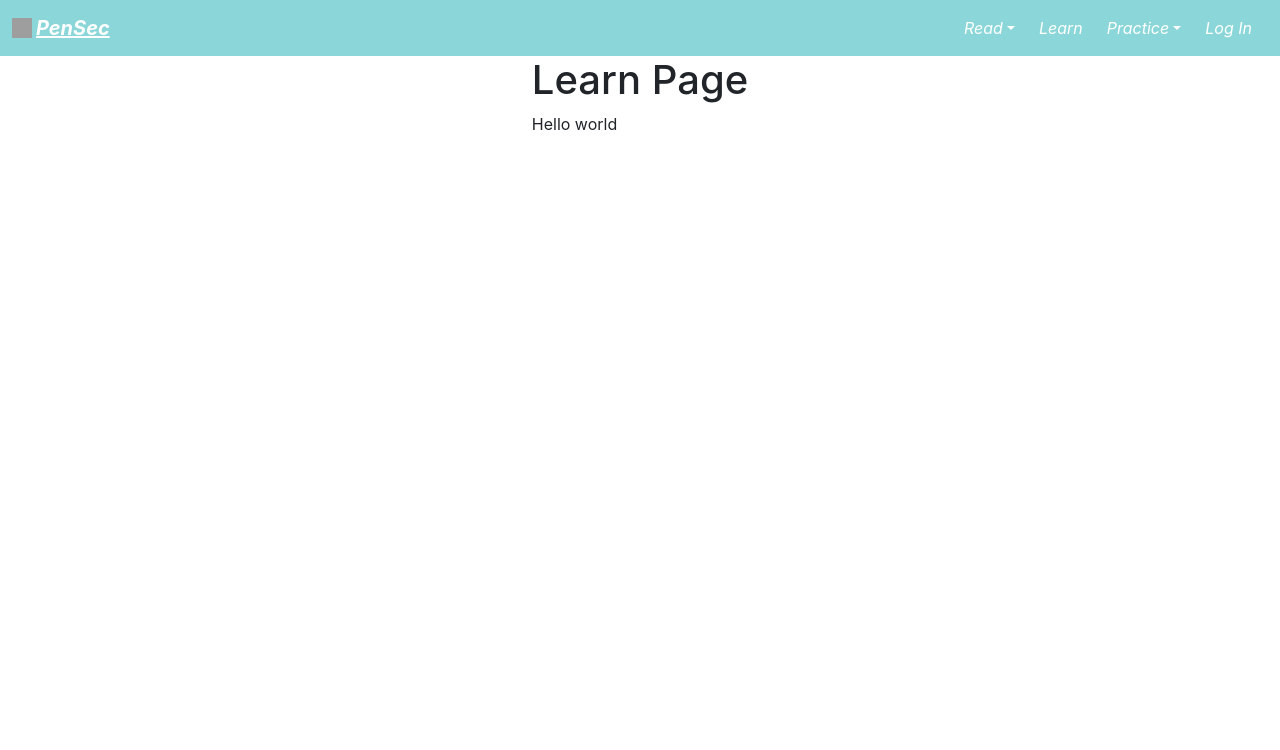
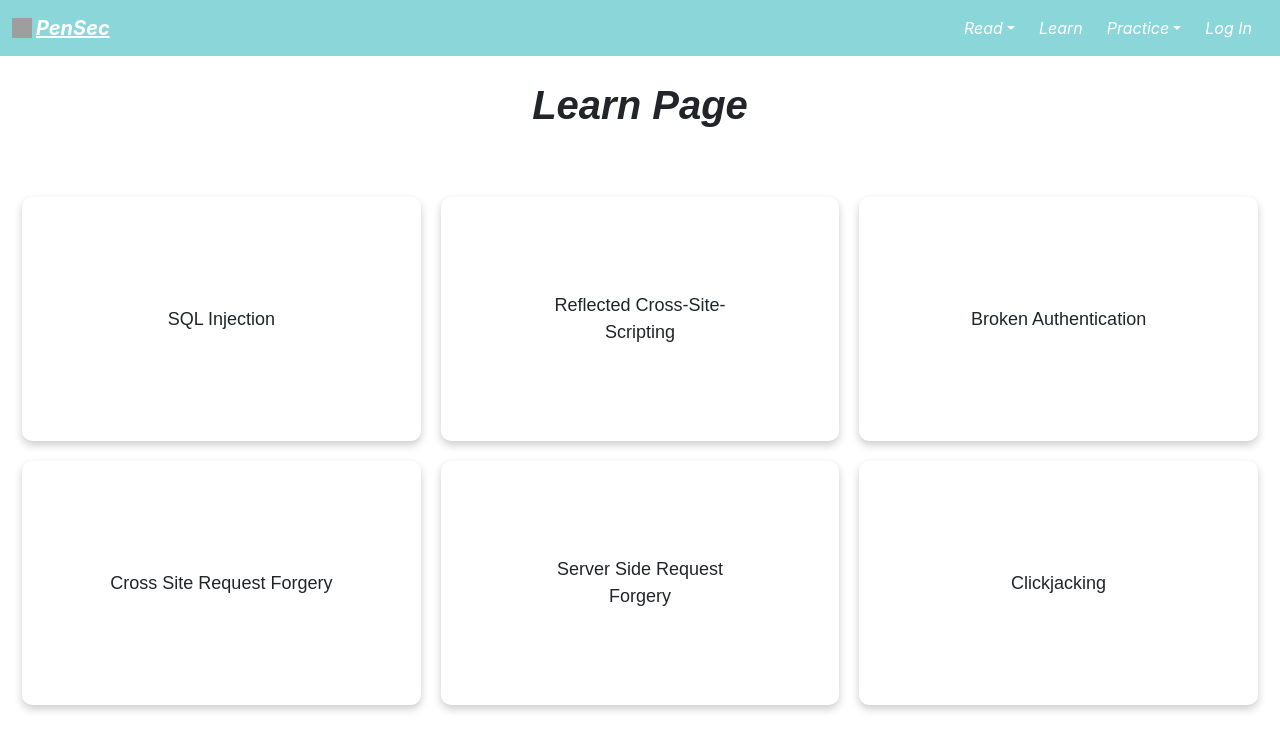
Before and after one commit to brandonwong3/cyber_next, a React (Create React App) app: page /learn in a window 1280 px wide. Shown: the top 750 px of the page. Built offline with nearby package versions, Linux system fonts and the light colour scheme; no server answers; grey boxes are pictures that could not be loaded.

Commit message:
learn page

```diff
--- /dev/null
+++ b/src/components/pages/LearnPage.css
@@ -0,0 +1,132 @@
+.learn-page {
+  font-family: Arial, sans-serif;
+  text-align: center;
+  margin-bottom: 20px;
+}
+
+h1 {
+  padding-bottom: 50px;
+  padding-top: 25px;
+  font-style: italic;
+  font-weight: bold;
+}
+
+/* .read-whats-next-page-header {
+  text-align: center;
+  margin-bottom: 20px;
+} */
+
+.learn-section {
+  display: flex;
+  flex-wrap: wrap;
+  justify-content: center;
+  align-items: center;
+}
+
+.read-whats-next-resources-section {
+  flex-basis: 40%;
+}
+
+.learn-section {
+  flex-basis: 55%;
+}
+
+.read-whats-next-resources-dropdowns {
+  display: flex;
+  flex-direction: column;
+  align-items: center;
+}
+
+.read-whats-next-dropdown {
+  margin: 10px;
+  padding: 10px;
+  width: 90%;
+  max-width: 400px;
+  background-color: #f2f2f2;
+  border-radius: 10px;
+  box-shadow: 0 2px 4px rgba(0, 0, 0, 0.2);
+}
+
+.read-whats-next-dropdown h3 {
+  margin-top: 0;
+}
+
+.read-whats-next-dropdown ul {
+  margin-top: 5px;
+  padding-left: 20px;
+}
+
+.read-whats-next-dropdown ul li {
+  margin-bottom: 5px;
+}
+
+.learn-all-items {
+  display: flex;
+  flex-wrap: wrap;
+  justify-content: center;
+}
+
+.learn-item {
+  margin: 10px;
+  padding: 75px;
+  width: calc(33.33% - 20px);
+  max-width: 400px;
+  overflow: hidden;
+  border-radius: 10px;
+  box-shadow: 0 4px 8px rgba(0, 0, 0, 0.2);
+  transition: transform 0.2s;
+  display: flex;
+  align-items: center;
+  justify-content: center;
+}
+
+.learn-item:hover {
+  transform: translateY(-5px);
+}
+
+.learn-item img {
+  width: 100%;
+  height: auto;
+  border-radius: 10px;
+}
+
+.learn-item-details {
+  padding: 10px;
+}
+
+.learn-item-date {
+  font-size: 14px;
+  color: #666;
+}
+
+.learn-item-title {
+  font-size: 18px;
+  margin: 10px 0;
+}
+
+.learn-item-link {
+  display: block;
+  margin-top: 10px;
+  color: #0066cc;
+}
+
+.read-whats-next-button {
+  background-color: #0066cc;
+  color: #fff;
+  border: none;
+  border-radius: 5px;
+  padding: 10px;
+  cursor: pointer;
+  transition: transform 0.2s;
+}
+
+.read-whats-next-button:hover {
+  transform: translateY(-2px);
+}
+
+.read-whats-next-button a {
+  color: #fff;
+  text-decoration: none;
+}
+
+/**/
--- a/src/components/pages/LearnPage.js
+++ b/src/components/pages/LearnPage.js
@@ -1,13 +1,63 @@
 import React from "react";
 import BaseTemplate from '../templates/BaseTemplate';
+import '../pages/LearnPage.css';
 
 
 const LearnPage = () => {
 	return (
 		<BaseTemplate>
+			<div className="learn-page">
 			<div className={"mx-auto flex justify-center flex-grow flex-1 align-center"}>
 				<h1>Learn Page</h1>
-				<p>Hello world</p>
+			</div>
+
+			<div className="learn-section">
+			<div className="learn-all-items">
+				<div className="learn-item">
+				<div className="learn-item-details">
+					{/* <div className="read-whats-next-news-item-date">February 27, 2023</div> */}
+					<div className="learn-item-title">SQL Injection</div>
+					{/* <a href="https://www.wsj.com/pro/cybersecurity?mod=nav_top_subsection" className="read-whats-next-news-item-link">Read more</a> */}
+				</div>
+				</div>
+				<div className="learn-item">
+				{/* <img src="https://ichef.bbci.co.uk/news/976/cpsprodpb/AF9A/production/_126860436_gettyimages-1317962553.jpg" alt="BBC News" /> */}
+				<div className="learn-item-details">
+					{/* <div className="read-whats-next-news-item-date">February 26, 2023</div> */}
+					<div className="learn-item-title">Reflected Cross-Site-Scripting</div>
+					{/* <a href="https://www.bbc.com/news/topics/cz4pr2gd85qt" className="read-whats-next-news-item-link">Read more</a> */}
+				</div>
+				</div>
+				<div className="learn-item">
+				<div className="learn-item-details">
+					{/* <div className="read-whats-next-news-item-date">February 25, 2023</div> */}
+					<div className="learn-item-title">Broken Authentication</div>
+					{/* <a href="https://thehackernews.com/2023/02/ransomware-attack-hits-us-energy-company.html" className="news-item-link">Read more</a> */}
+				</div>
+				</div>
+				<div className="learn-item">
+				<div className="learn-item-details">
+					{/* <div className="read-whats-next-news-item-date">February 25, 2023</div> */}
+					<div className="learn-item-title">Cross Site Request Forgery</div>
+					{/* <a href="https://thehackernews.com/2023/02/ransomware-attack-hits-us-energy-company.html" className="news-item-link">Read more</a> */}
+				</div>
+				</div>
+				<div className="learn-item">
+				<div className="learn-item-details">
+					{/* <div className="read-whats-next-news-item-date">February 25, 2023</div> */}
+					<div className="learn-item-title">Server Side Request Forgery</div>
+					{/* <a href="https://thehackernews.com/2023/02/ransomware-attack-hits-us-energy-company.html" className="news-item-link">Read more</a> */}
+				</div>
+				</div>
+				<div className="learn-item">
+				<div className="learn-item-details">
+					{/* <div className="read-whats-next-news-item-date">February 25, 2023</div> */}
+					<div className="learn-item-title">Clickjacking</div>
+					{/* <a href="https://thehackernews.com/2023/02/ransomware-attack-hits-us-energy-company.html" className="news-item-link">Read more</a> */}
+				</div>
+				</div>
+			</div>
+			</div>
 			</div>
 		</BaseTemplate>
 	);
```
